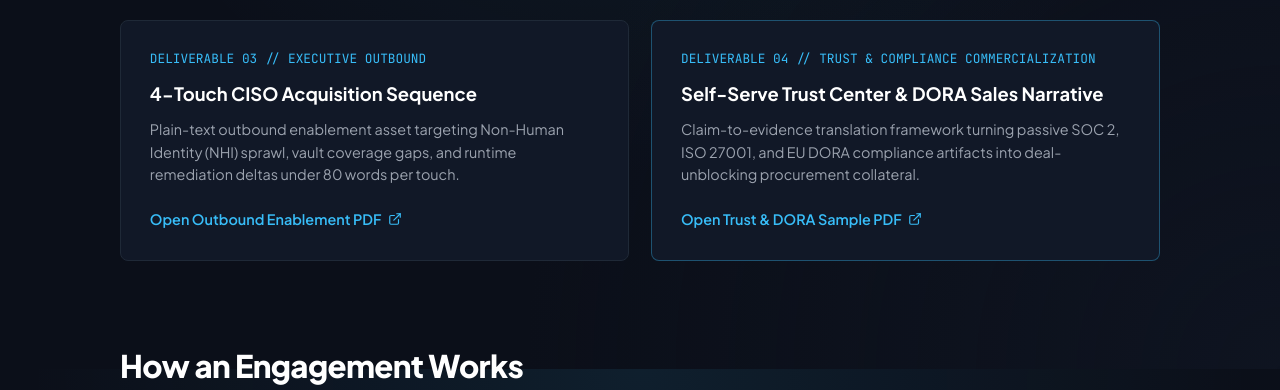
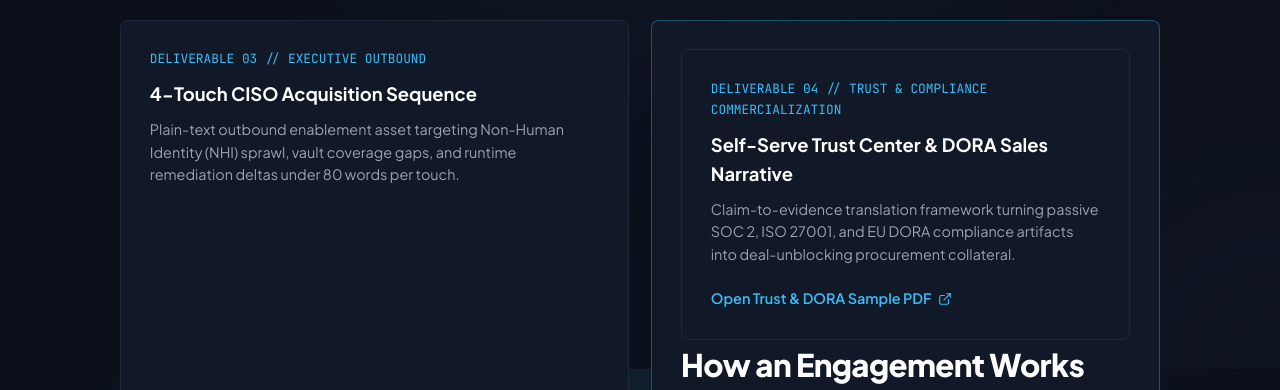
Before and after one commit to ManazzaBatool/portfolio, a plain HTML site: page index.html in a window 1280 px wide. Shown: the part 2831-3221 px from the top of the page. Drawn offline with Linux system fonts and the light colour scheme.

Commit message:
Update index.html

```diff
--- a/index.html
+++ b/index.html
@@ -565,6 +565,9 @@
       <!-- Sample 4: Trust Center & DORA Commercialization Sample -->
       <div class="card sample-card" style="border-color: rgba(56, 189, 248, 0.35);">
         <div>
+          <!-- Deliverable 04: Self-Serve Trust Center & DORA Sales Narrative -->
+      <div class="card sample-card">
+        <div>
           <div class="card-meta">DELIVERABLE 04 // TRUST & COMPLIANCE COMMERCIALIZATION</div>
           <h3>Self-Serve Trust Center & DORA Sales Narrative</h3>
           <p>Claim-to-evidence translation framework turning passive SOC 2, ISO 27001, and EU DORA compliance artifacts into deal-unblocking procurement collateral.</p>
```
